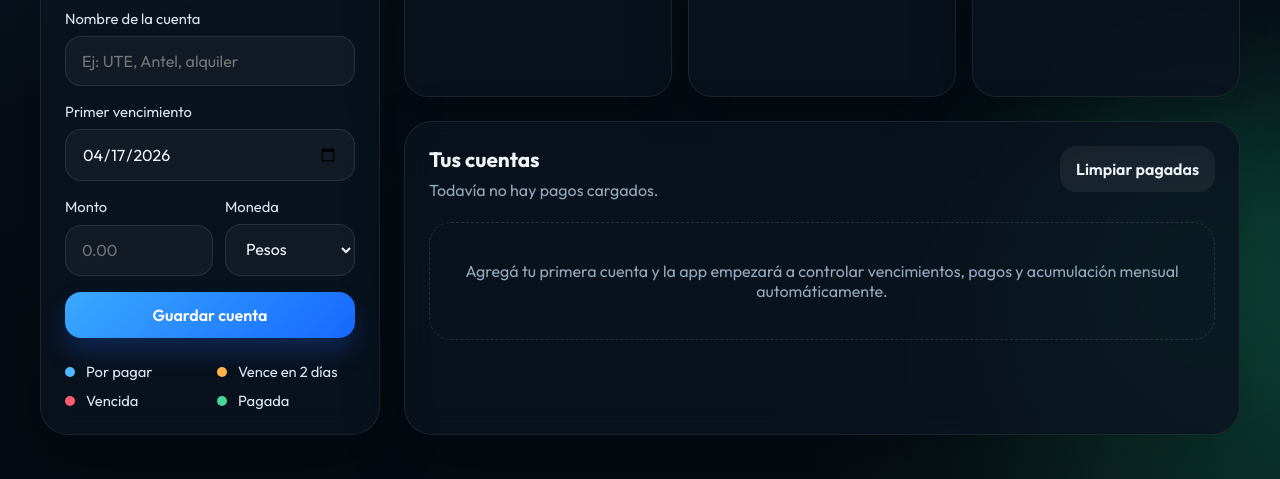
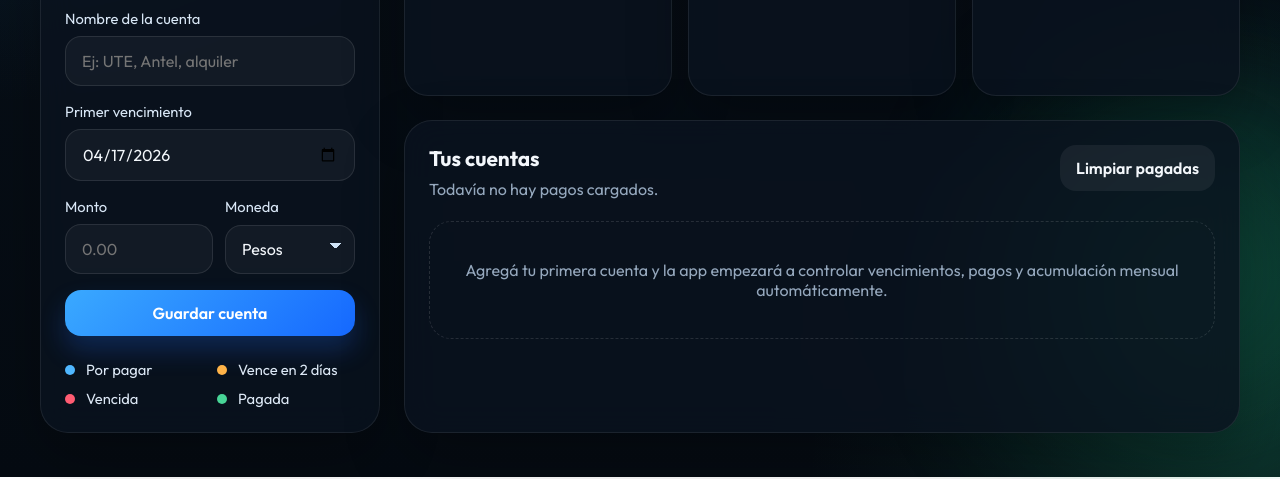
Before and after one commit to Diegoestropini/Pagos, a plain HTML site: page index.html in a window 1280 px wide. Shown: the part 448-927 px from the top of the page. Drawn offline with Linux system fonts and the light colour scheme; no server answers.

Commit message:
Fix dark mode select visibility

```diff
--- a/styles.css
+++ b/styles.css
@@ -183,6 +183,26 @@ button {
   padding: 14px 16px;
   outline: none;
   transition: border-color 0.2s ease, transform 0.2s ease;
+}
+
+.account-form select {
+  appearance: none;
+  -webkit-appearance: none;
+  -moz-appearance: none;
+  background-image:
+    linear-gradient(45deg, transparent 50%, #cfe3f7 50%),
+    linear-gradient(135deg, #cfe3f7 50%, transparent 50%);
+  background-position:
+    calc(100% - 18px) calc(50% - 3px),
+    calc(100% - 12px) calc(50% - 3px);
+  background-size: 6px 6px, 6px 6px;
+  background-repeat: no-repeat;
+  padding-right: 36px;
+}
+
+.account-form select option {
+  background: #0d1724;
+  color: #f3f7fb;
 }
 
 .account-form input:focus,
```
